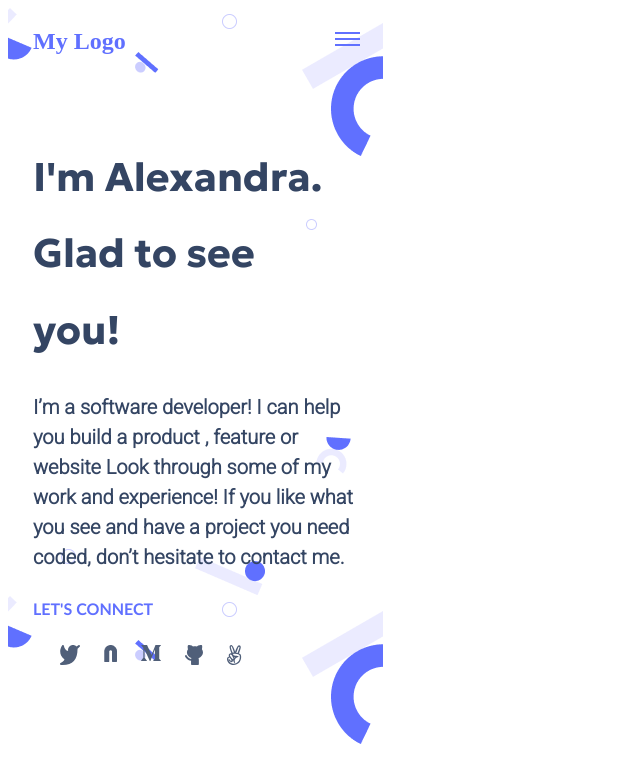
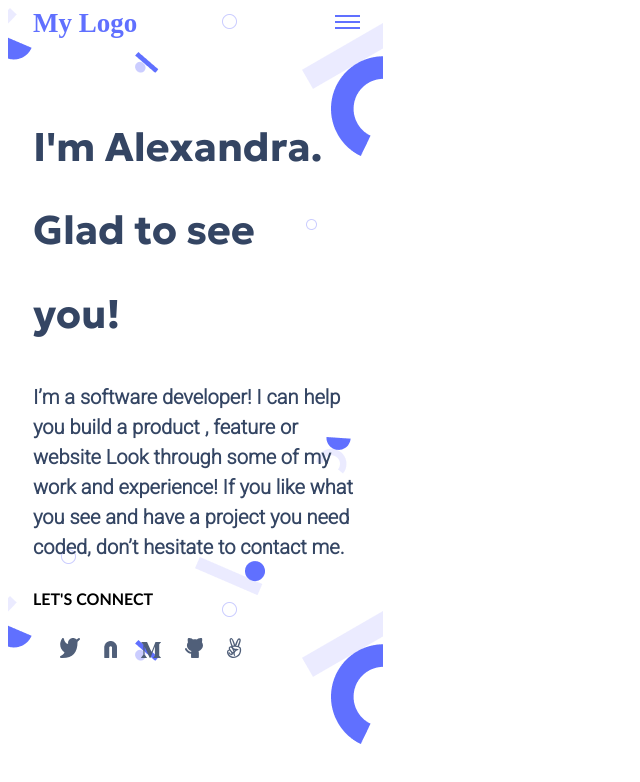
Before and after one commit to Hsuwaddyhtat22/Portfolio, a website: page index.html in a window 1280 px wide. Shown: the whole page, without its empty margins (0-640 px from the left). Drawn offline with Linux system fonts and the light colour scheme.

Commit message:
add Project Final

```diff
--- a/index.html
+++ b/index.html
@@ -19,7 +19,7 @@
 <body>
     <div class="container">
         <header>
-            <h2>My Logo</h2>
+            <a>My Logo</a>
             <nav>
                 <div class="hamburger">
                     <div class="bar"></div>
@@ -29,19 +29,20 @@
 
             </nav>
         </header>
+        <section>
             <div>
                 <h1 id="ma">I'm Alexandra.</h1>
                 <h1>Glad to see</h1>
                 <h1> you!</h1>
             </div>
-        <section>
+            <div id="hello">
                 <p>I’m a software developer! I can help you build a product , feature or website Look through some of my work and experience! If you like what you see and have a project you need coded, don’t hesitate to contact me.</p>
-        </section>
+            </div>
             <br>
 
             <h4>LET'S CONNECT</h4>
             <ul class="social-icons">
-            <li>
+                <li class="bird">
                     <a href="https://twitter.com/HtatWaddy83921?s=09">
                         <img src="image/Vector.svg" alt="Twitter">
                     </a>
@@ -67,6 +68,7 @@
                     </a>
                 </li>
             </ul>
+        </section>
 
     </div>
 </body>
--- a/style.css
+++ b/style.css
@@ -9,9 +9,10 @@ h1 {
   padding-top: 50px;
 }
 
-h2,
-h4 {
+a {
   color: #6070ff;
+  font-size: 27px;
+  font-weight: bold;
 }
 
 .container {
@@ -45,7 +46,7 @@ header {
   margin-bottom: 4px;
 }
 
-section {
+#hello {
   width: 327px;
   height: 150px;
   font-family: 'Roboto', sans-serif;
```
Lines whose indentation alone changed are shown as unchanged.
